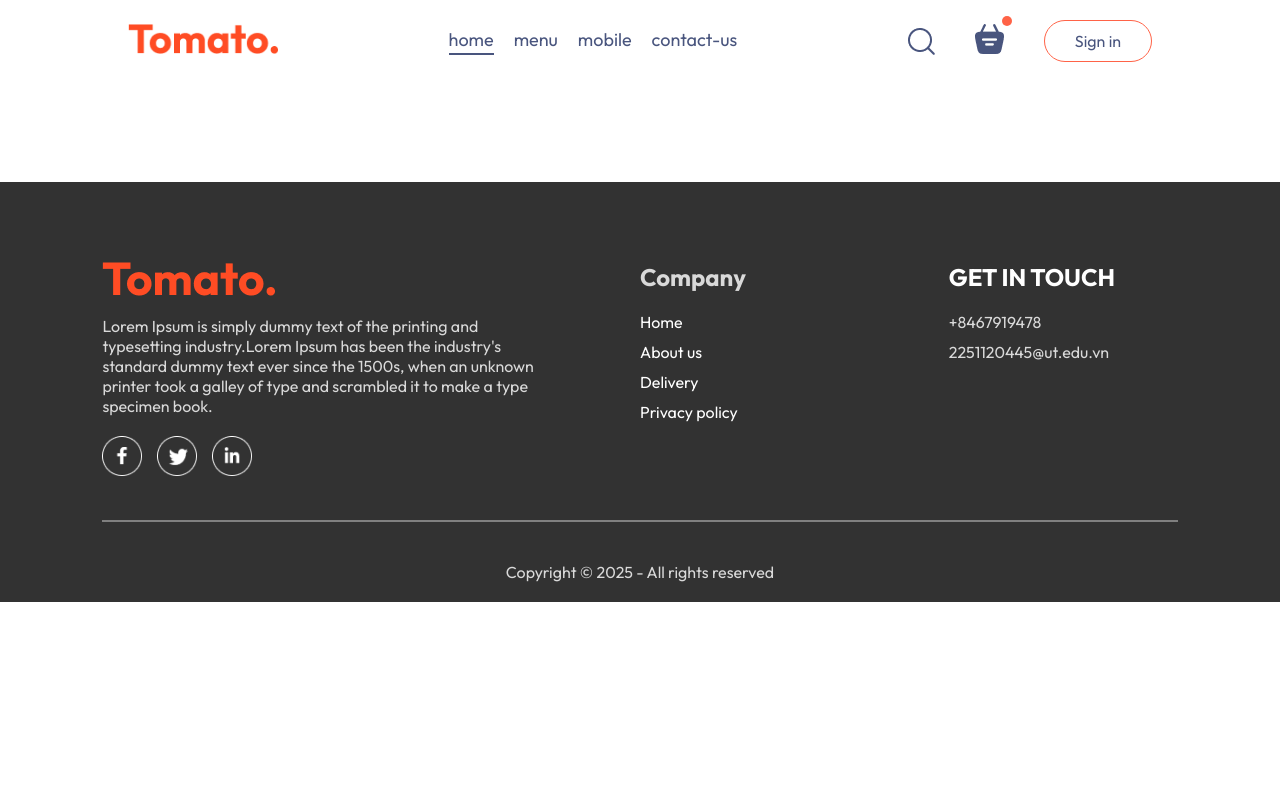
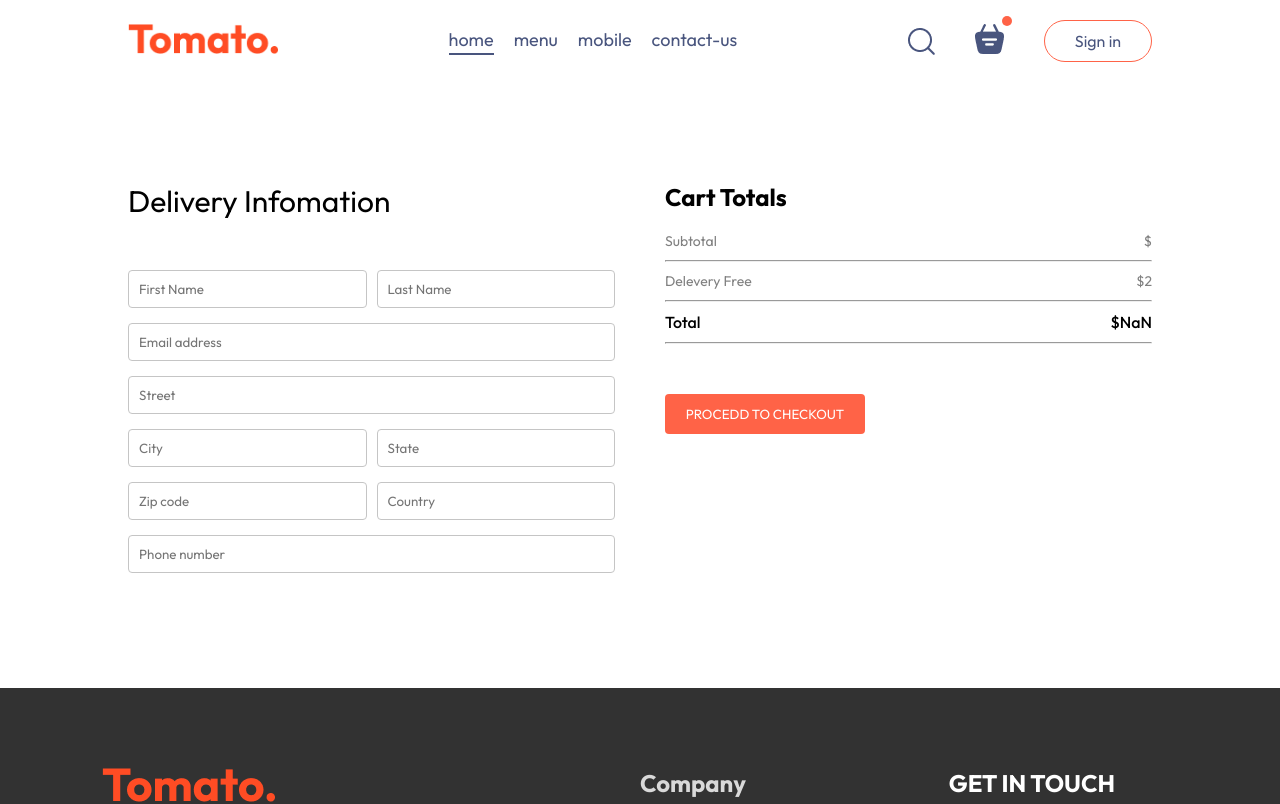
Before and after one commit to TrinhThinh2004/Food-Delivery, a React (Vite) app in the folder frontend/: page /order in a window 1280 px wide. Shown: the top 804 px of the page. Built offline with nearby package versions, Linux system fonts and the light colour scheme.

Commit message:
build order placae

```diff
--- a/frontend/src/pages/Cart/Cart.jsx
+++ b/frontend/src/pages/Cart/Cart.jsx
@@ -40,7 +40,7 @@
         })}
       </div>
       <div className="cart-bottom">
-        <div className="cart-total">
+       <div className="cart-total">
           <h2>Cart Totals</h2>
           <div>
             <div className="cart-total-details">
@@ -49,13 +49,13 @@
             </div>
             <hr />
             <div className="cart-total-details">
-              <p>Delevery Free</p>
-              <p>$2</p>
+              <p>Delivery Free</p>
+              <p>${getTotalCartAmount()===0?0:2}</p>
               </div>
               <hr />
             <div className="cart-total-details">
               <p className='cart-total-sumary'>Total</p>
-              <p className='cart-total-sumary'>${getTotalCartAmount()+2}</p>
+              <p className='cart-total-sumary'>${getTotalCartAmount()===0?0:getTotalCartAmount()+2}</p>
               </div>
               <hr />
           </div>
--- a/frontend/src/pages/PlaceOrder/PlaceOrder.css
+++ b/frontend/src/pages/PlaceOrder/PlaceOrder.css
@@ -0,0 +1,36 @@
+.place-order{
+    display: flex;
+    align-items: start;
+    justify-content: space-between;
+    gap: 50px;
+    margin-top: 100px;
+}
+.place-order-left{
+   width: 100%;
+   max-width: max(30%, 500px);
+}
+.place-order-left .title{
+    font-size: 30px;
+    font-weight: 600px;
+    margin-bottom: 50px;
+}
+.place-order-left input{
+    margin-bottom: 15px;
+    width: 100%;
+    padding: 10px;
+    border:1px solid #c5c5c5;
+    border-radius: 4px;
+    outline-color: tomato;
+}
+.place-order-left .multi-fields{
+    display: flex;
+    gap: 10px;
+}
+
+.place-order-right{
+    width: 100%;
+    max-width: max(40%, 500px);
+}
+.place-order-right .cart-total button{
+    margin-top: 20px;
+}
--- a/frontend/src/pages/PlaceOrder/PlaceOrder.jsx
+++ b/frontend/src/pages/PlaceOrder/PlaceOrder.jsx
@@ -1,8 +1,52 @@
-import React from 'react'
+import React, { useContext } from 'react'
 import "./PlaceOrder.css"
+import { StoreContext } from '../../context/StoreContext'
 const PlaceOrder = () => {
+  const {getTotalCartAmount}=useContext(StoreContext)
   return (
-    <div>
+    <div className='place-order'>
+      <div className="place-order-left">
+
+        <p className='title'>Delivery Infomation</p>
+        <div className="multi-fields">
+          <input type="text" placeholder='First Name' />
+          <input type="text" placeholder='Last Name' />
+        </div>
+        <input type="Email" placeholder='Email address' />
+        <input type="text" placeholder='Street' />
+        <div className="multi-fields">
+          <input type="text" placeholder='City' />
+          <input type="text" placeholder='State' />
+        </div>
+        <div className="multi-fields">
+          <input type="text" placeholder='Zip code' />
+          <input type="text" placeholder='Country' />
+        </div>
+        <input type="text" placeholder='Phone number' />
+      </div>
+      <div className="place-order-right">
+      <div className="cart-total">
+          <h2>Cart Totals</h2>
+          <div>
+            <div className="cart-total-details">
+              <p>Subtotal</p>
+              <p>${getTotalCartAmount()}</p>
+            </div>
+            <hr />
+            <div className="cart-total-details">
+              <p>Delevery Free</p>
+              <p>$2</p>
+              </div>
+              <hr />
+            <div className="cart-total-details">
+              <p className='cart-total-sumary'>Total</p>
+              <p className='cart-total-sumary'>${getTotalCartAmount()+2}</p>
+              </div>
+              <hr />
+          </div>
+          <button onClick={()=>navigate('/order')}> PROCEDD TO CHECKOUT</button>
+        </div>
+      </div>
 
     </div>
   )
```
